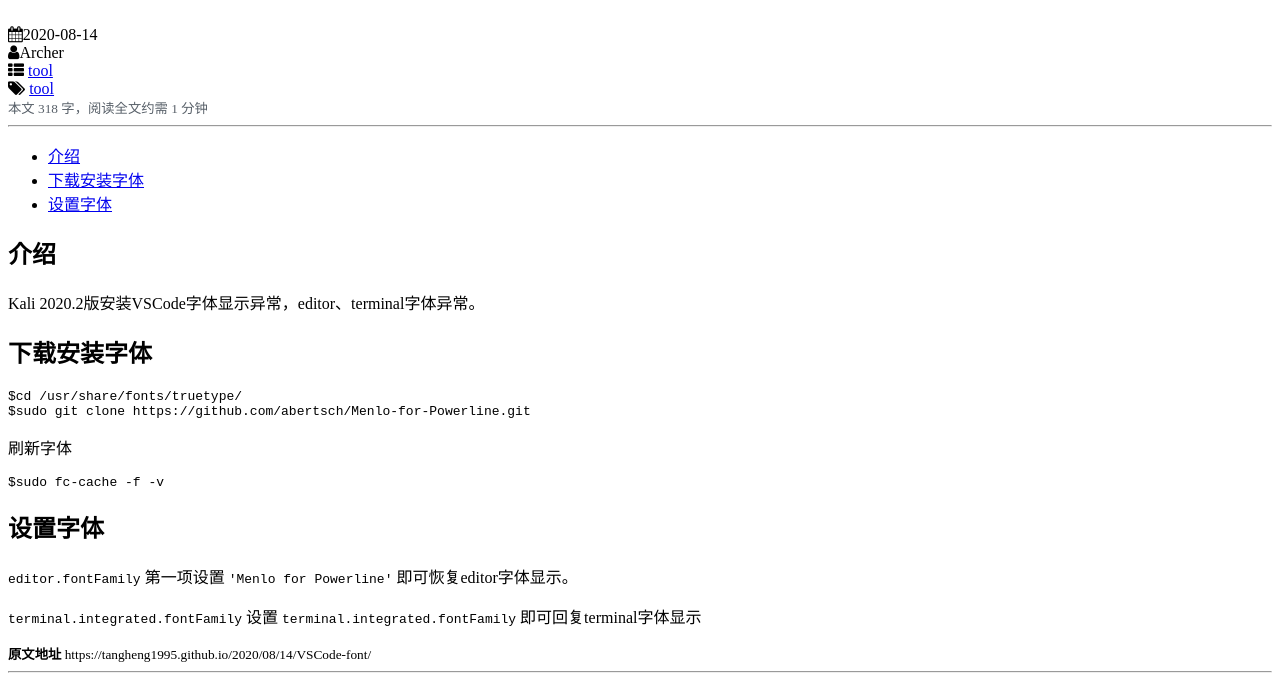
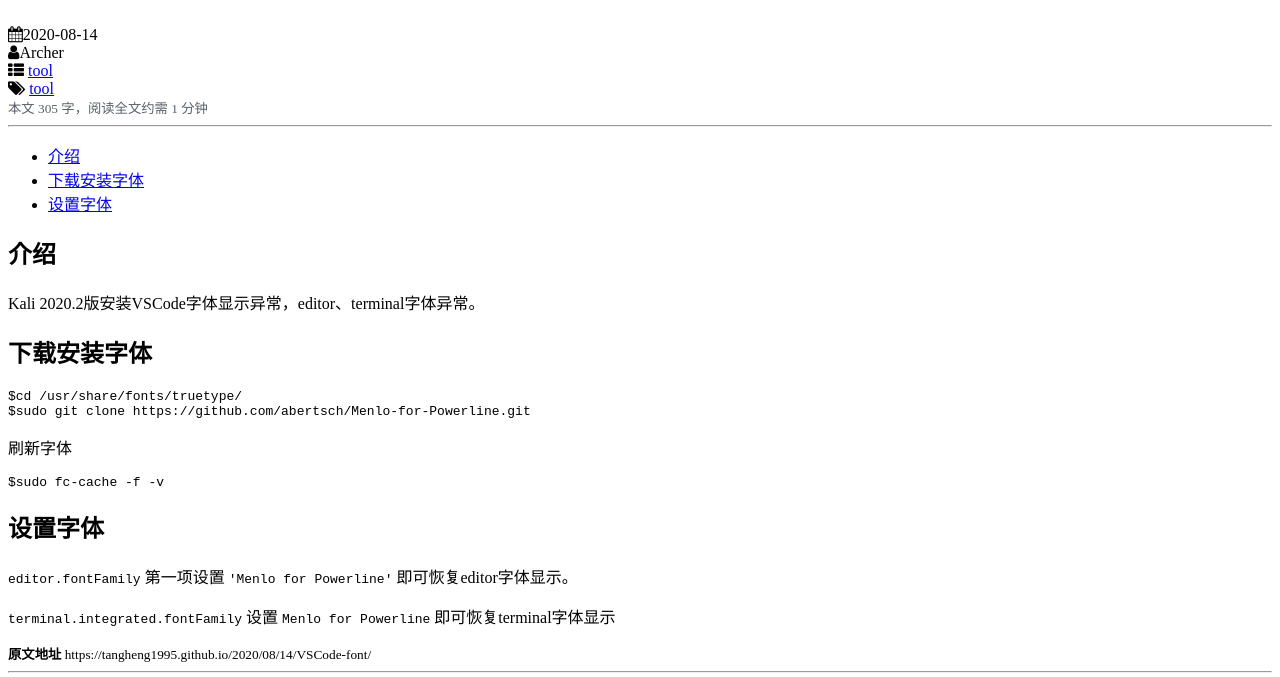
Before and after one commit to tangheng1995/tangheng1995.github.io, a Jekyll site: the page built from _posts/2020/2020-08-14-VSCode-font.md, in a window 1280 px wide, cut to the strip 252-929 px from the top of the page. Built offline with Jekyll 4.4.1, drawn with Linux system fonts in a browser that asks for light colours; comment, search, counter and statistics services are not loaded; a style sheet for code colours, icons or effects is not loaded.

Commit message:
feat: update vscode font setting

```diff
--- a/_posts/2020/2020-08-14-VSCode-font.md
+++ b/_posts/2020/2020-08-14-VSCode-font.md
@@ -33,4 +33,4 @@ $sudo fc-cache -f -v
 
 `editor.fontFamily` 第一项设置 `'Menlo for Powerline'` 即可恢复editor字体显示。
 
-`terminal.integrated.fontFamily` 设置 `terminal.integrated.fontFamily` 即可回复terminal字体显示
+`terminal.integrated.fontFamily` 设置 `Menlo for Powerline` 即可恢复terminal字体显示
```
